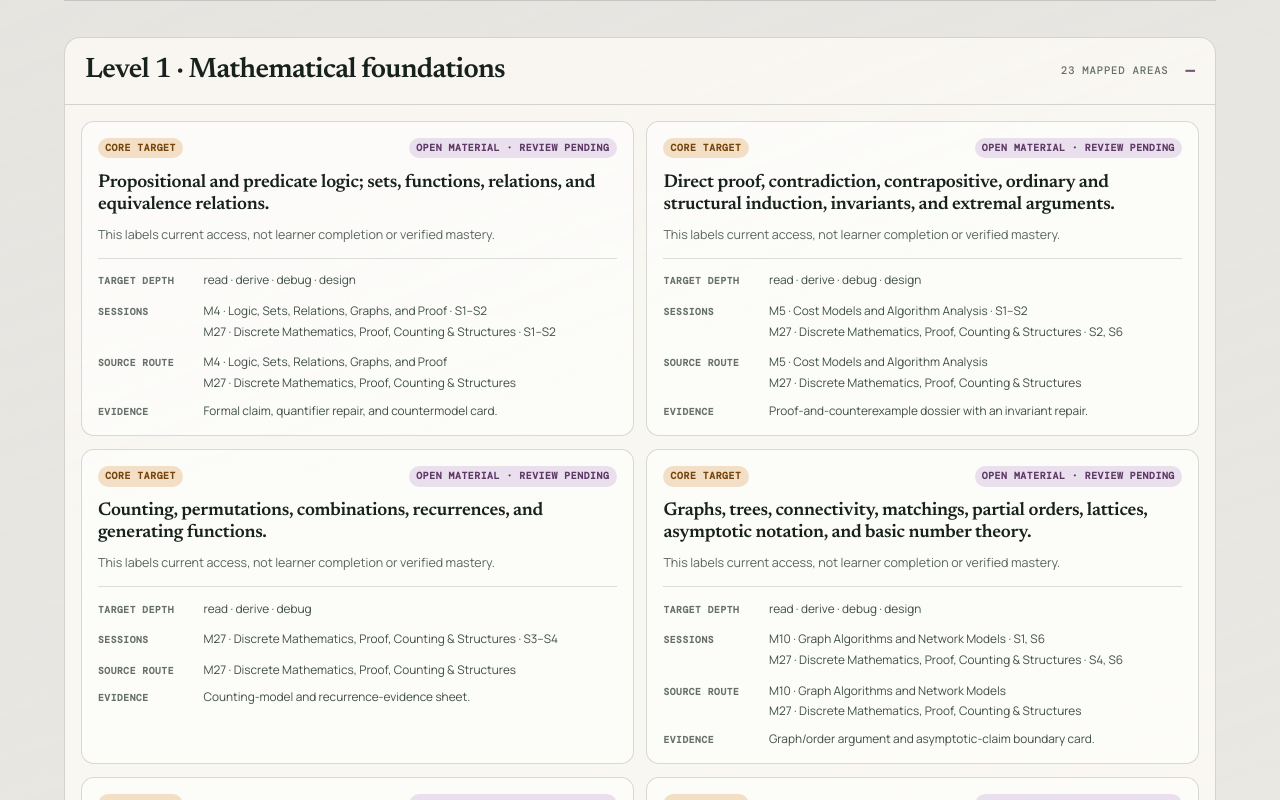
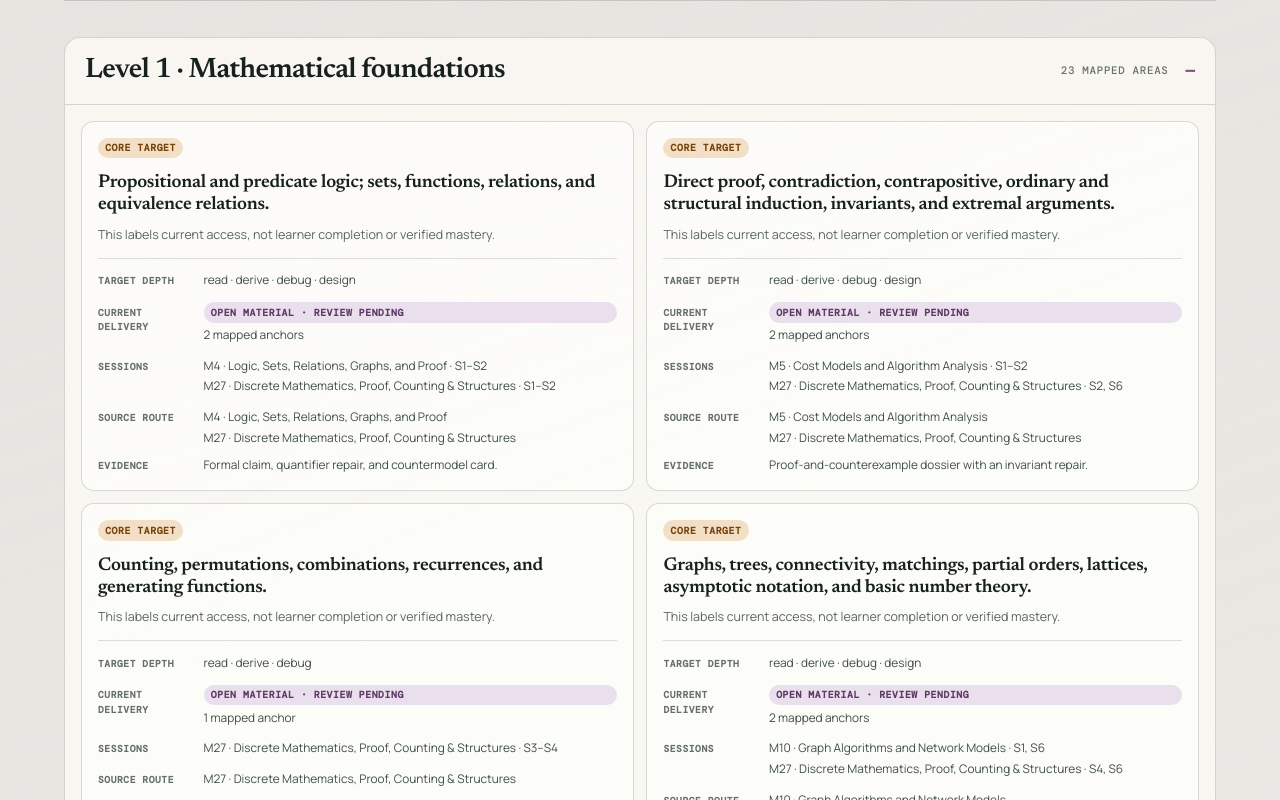
Before and after one commit to michaeliu3/atlas-academy-python-cs, a Next.js app: page /route in a window 1280 px wide. Shown: the part 11000-11800 px from the top of the page. Built offline with nearby package versions, Linux system fonts and the light colour scheme.

Commit message:
Show graph-derived Scope Matrix delivery state

```diff
--- a/app/route/ScopeMatrix.tsx
+++ b/app/route/ScopeMatrix.tsx
@@ -41,14 +41,14 @@ const availabilityLabels: Record<CourseAvailability, string> = {
   "authoring-only": "Authoring-only — no learner reader route",
 };
 
-const availabilityRank: Record<CourseAvailability, number> = {
-  "authoring-only": 0,
-  locked: 1,
-  preview: 2,
-  optional: 3,
-  "legacy-open": 4,
-  published: 5,
-};
+const availabilityOrder: CourseAvailability[] = [
+  "legacy-open",
+  "published",
+  "preview",
+  "locked",
+  "optional",
+  "authoring-only",
+];
 
 const calibrationSourceLabels = new Map([
   [
@@ -102,34 +102,42 @@ function moduleReference(moduleId: string) {
 }
 
 function deliveryPresentation(topic: ScopeMatrixTopic) {
-  if (topic.scope === "post-core-specialization") {
-    return {
-      label: "Post-core design only",
-      detail: "Core anchors are prerequisites or bridges, not a completed specialization.",
-    };
-  }
-  if (topic.scope === "explicitly-deferred") {
-    return {
-      label: "Explicitly deferred",
-      detail: "This needs a longer sequence and feedback cycle than the Atlas Core claims.",
-    };
-  }
-
   const anchorModules = topic.anchors
     .map(({ moduleId }) => modulesById.get(moduleId))
     .filter((courseModule): courseModule is NonNullable<typeof courseModule> => Boolean(courseModule));
-  const leastDeliverable = anchorModules.reduce((least, courseModule) =>
-    availabilityRank[courseModule.state.availability] < availabilityRank[least.state.availability]
-      ? courseModule
-      : least,
-  );
+  const availabilityCounts = new Map<CourseAvailability, number>();
+  for (const courseModule of anchorModules) {
+    const availability = courseModule.state.availability;
+    availabilityCounts.set(availability, (availabilityCounts.get(availability) ?? 0) + 1);
+  }
+  const deliveryStates = availabilityOrder.flatMap((availability) => {
+    const count = availabilityCounts.get(availability) ?? 0;
+    return count === 0 ? [] : [{ availability, count }];
+  });
+  const label =
+    deliveryStates.length === 1
+      ? availabilityLabels[deliveryStates[0].availability]
+      : "Mixed anchor delivery";
+  const deliverySummary = deliveryStates
+    .map(
+      ({ availability, count }) =>
+        deliveryStates.length === 1
+          ? `${count} mapped ${count === 1 ? "anchor" : "anchors"}`
+          : `${count} ${count === 1 ? "anchor" : "anchors"} · ${availabilityLabels[availability]}`,
+    )
+    .join("; ");
+
+  const scopeNote =
+    topic.scope === "post-core-specialization"
+      ? "This is a post-core study design; its Core anchors are bridges, not completed specialization."
+      : topic.scope === "explicitly-deferred"
+        ? "This needs a longer sequence and feedback cycle than the Atlas Core claims."
+        : "This labels current access, not learner completion or verified mastery.";
 
   return {
-    label: availabilityLabels[leastDeliverable.state.availability],
-    detail:
-      leastDeliverable.state.readerAccess === "hidden"
-        ? "A required anchor is hidden while its learner-release evidence is reviewed."
-        : "This labels current access, not learner completion or verified mastery.",
+    label,
+    detail: deliverySummary || "No mapped anchor delivery is available.",
+    scopeNote,
   };
 }
 
@@ -192,14 +200,20 @@ export function ScopeMatrix() {
                     <article className={styles.scopeTopic} key={topic.id}>
                       <div className={styles.scopeTopicTopline}>
                         <span className={styles.scopeTag}>{scopeLabels[topic.scope]}</span>
-                        <span className={styles.deliveryTag}>{delivery.label}</span>
                       </div>
                       <h3>{topic.label}</h3>
-                      <p className={styles.deliveryDetail}>{delivery.detail}</p>
+                      <p className={styles.deliveryDetail}>{delivery.scopeNote}</p>
                       <dl>
                         <div>
                           <dt>Target depth</dt>
                           <dd>{topic.targetCapabilities.join(" · ")}</dd>
+                        </div>
+                        <div>
+                          <dt>Current delivery</dt>
+                          <dd>
+                            <span className={styles.deliveryTag}>{delivery.label}</span>
+                            <span>{delivery.detail}</span>
+                          </dd>
                         </div>
                         <div>
                           <dt>Sessions</dt>
```
Also changed, not shown: 1 other file (tests, documents, lock files or other folders).
